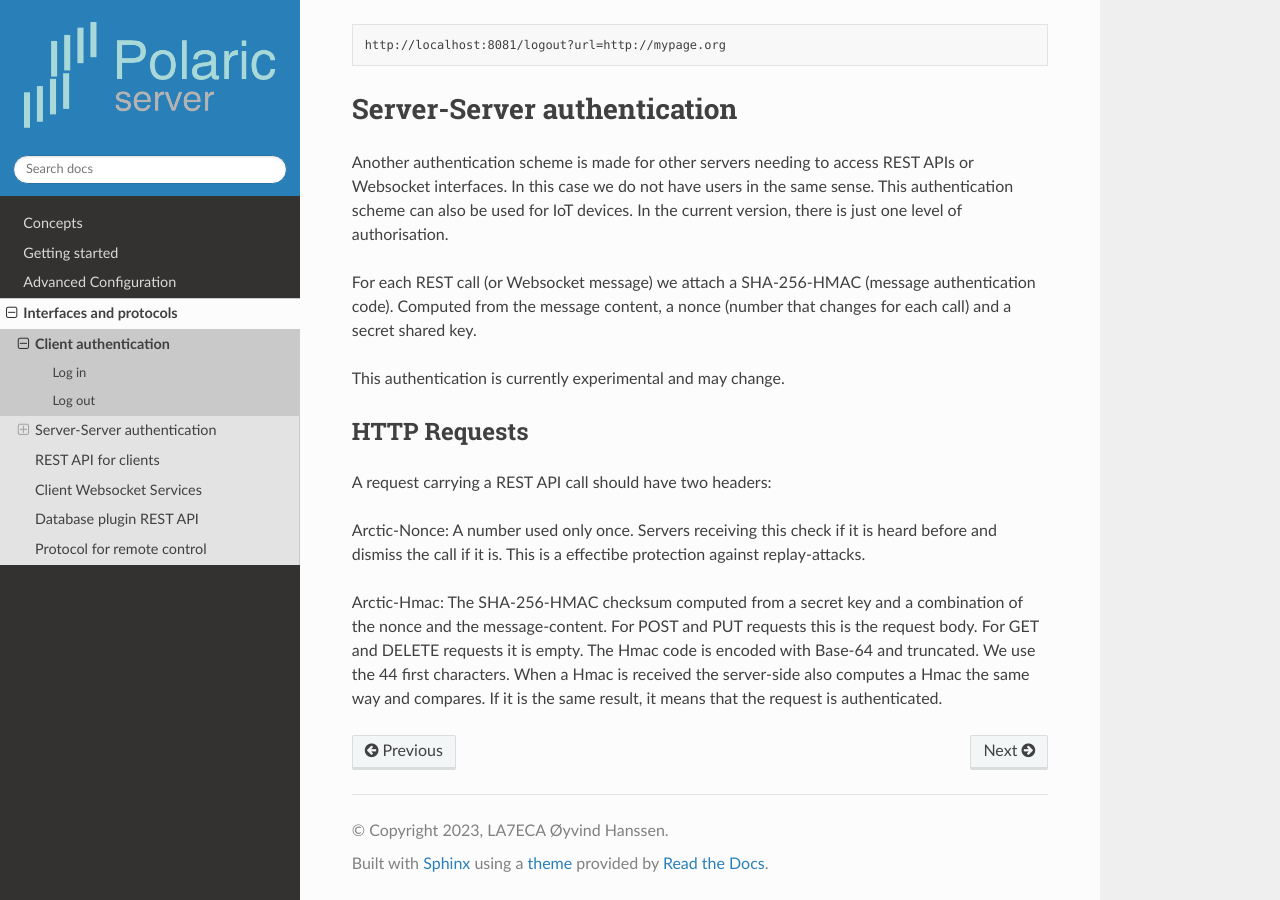
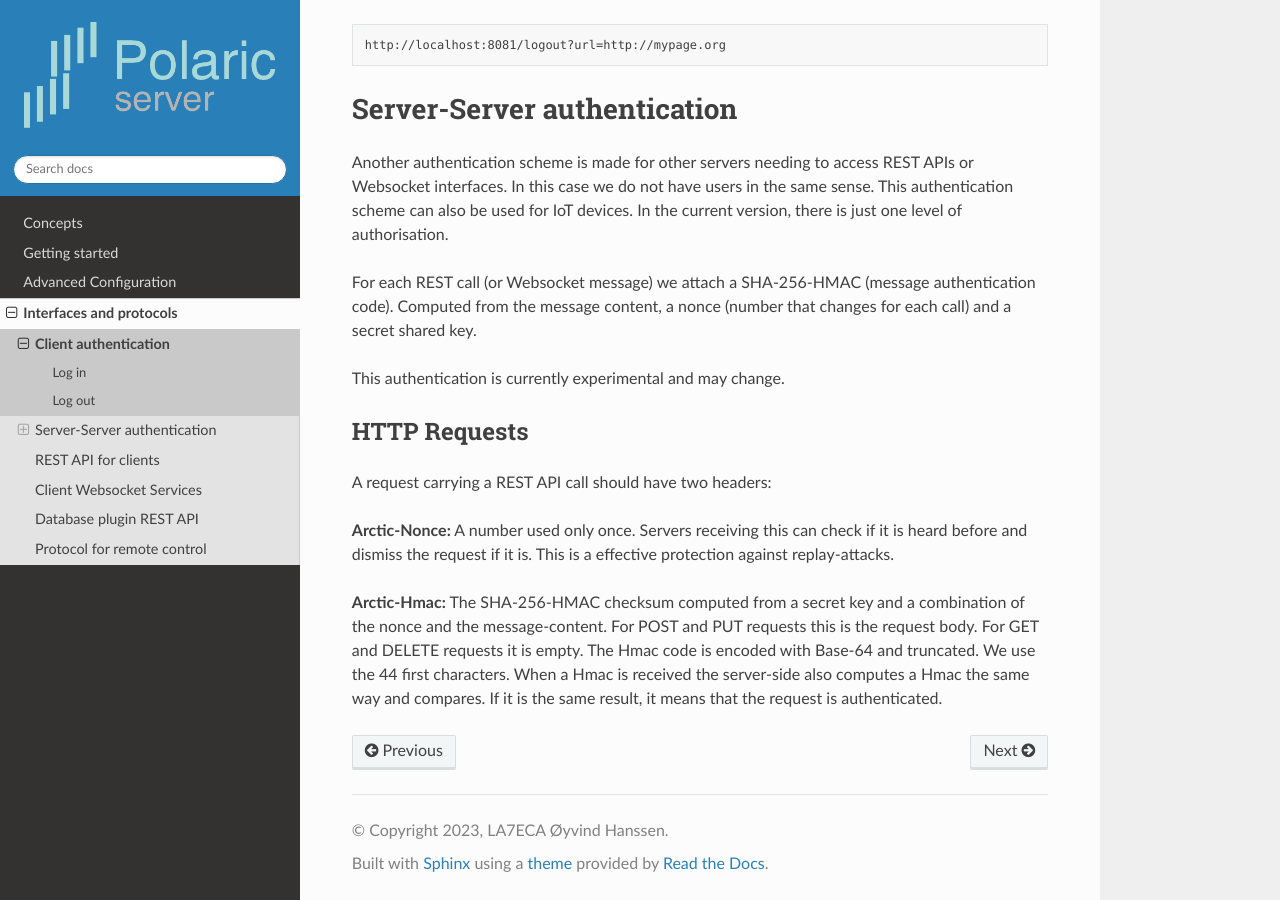
Before and after one commit to joakimsk/docs, a Sphinx documentation site: the page built from docs/source/clientauth.rst, in a window 1280 px wide and 900 px high, scrolled down 947 px. Built offline with Sphinx 7.4.7 and the Read the Docs theme 2.0.0, drawn with Linux system fonts in a browser that asks for light colours.

Commit message:
Update clientauth.rst

```diff
--- a/docs/source/clientauth.rst
+++ b/docs/source/clientauth.rst
@@ -40,6 +40,6 @@ HTTP Requests
 
 A request carrying a REST API call should have two headers:
 
-Arctic-Nonce: A number used only once. Servers receiving this check if it is heard before and dismiss the call if it is. This is a effectibe protection against replay-attacks.
+**Arctic-Nonce:** A number used only once. Servers receiving this can check if it is heard before and dismiss the request if it is. This is a effective protection against replay-attacks.
 
-Arctic-Hmac: The SHA-256-HMAC checksum computed from a secret key and a combination of the nonce and the message-content. For POST and PUT requests this is the request body. For GET and DELETE requests it is empty. The Hmac code is encoded with Base-64 and truncated. We use the 44 first characters. When a Hmac is received the server-side also computes a Hmac the same way and compares. If it is the same result, it means that the request is authenticated.
+**Arctic-Hmac:** The SHA-256-HMAC checksum computed from a secret key and a combination of the nonce and the message-content. For POST and PUT requests this is the request body. For GET and DELETE requests it is empty. The Hmac code is encoded with Base-64 and truncated. We use the 44 first characters. When a Hmac is received the server-side also computes a Hmac the same way and compares. If it is the same result, it means that the request is authenticated.
```
